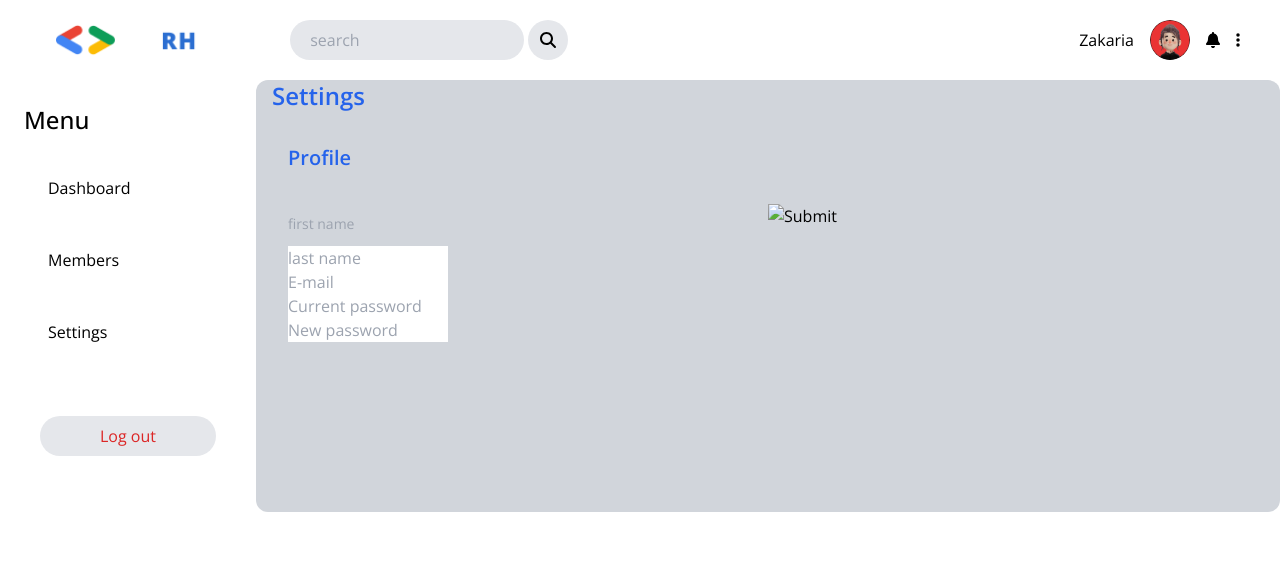
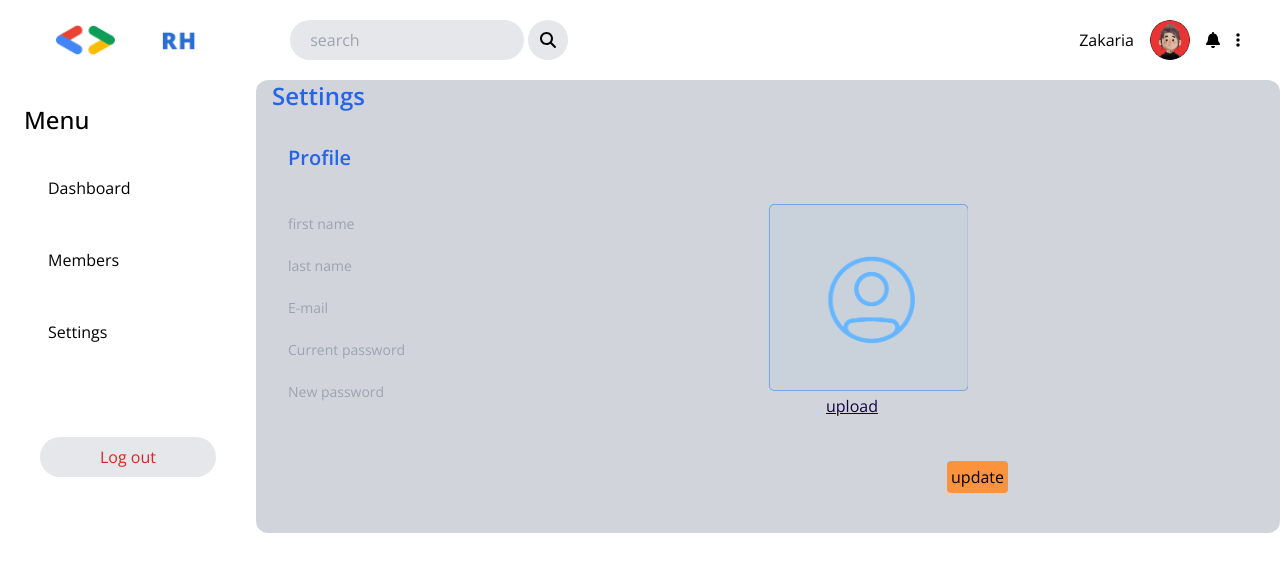
Before and after one commit to abd-ellatif/organizers-dashboard, a React (Vite) app: page / in a window 1280 px wide. Shown: the top 572 px of the page. Built offline with nearby package versions, Linux system fonts and the light colour scheme.

Commit message:
settings

```diff
--- a/src/components/SettingsPanel.jsx
+++ b/src/components/SettingsPanel.jsx
@@ -14,16 +14,22 @@ export default function SeetingsPanel(){
             </h1>
             <div className="mx-8 grid grid-cols-2">
 
-            <form className="grid-span-1 flex flex-col w-1/3">
-                <input type="text" placeholder="first name" className="block py-2.5 px-0 w-full text-sm text-black bg-transparent border-0 border-b-2 border-gray-300 appearance-none dark:text-white dark:border-gray-600 dark:focus:border-blue-500 focus:outline-none focus:ring-0 focus:border-blue-600 peer"></input>
-                <input type="text" placeholder="last name"></input>
-                <input type="text" placeholder="E-mail"></input>
-                <input type="password" placeholder="Current password"></input>
-                <input type="password" placeholder="New password"></input>
+            <form className="grid-span-1 flex flex-col w-96">
+                <input type="text" placeholder="first name" className="block py-2.5 px-0 w-full text-sm text-black bg-transparent border-0 border-b-2 border-gray-300 appearance-none  dark:border-gray-600 dark:focus:border-blue-500 focus:outline-none focus:ring-0 focus:border-blue-600 peer"></input>
+                <input type="text" placeholder="last name" className="block py-2.5 px-0 w-full text-sm text-black bg-transparent border-0 border-b-2 border-gray-300 appearance-none  dark:border-gray-600 dark:focus:border-blue-500 focus:outline-none focus:ring-0 focus:border-blue-600 peer"></input>
+                <input type="text" placeholder="E-mail" className="block py-2.5 px-0 w-full text-sm text-black bg-transparent border-0 border-b-2 border-gray-300 appearance-none  dark:border-gray-600 dark:focus:border-blue-500 focus:outline-none focus:ring-0 focus:border-blue-600 peer"></input>
+                <input type="password" placeholder="Current password" className="block py-2.5 px-0 w-full text-sm text-black bg-transparent border-0 border-b-2 border-gray-300 appearance-none  dark:border-gray-600 dark:focus:border-blue-500 focus:outline-none focus:ring-0 focus:border-blue-600 peer"></input>
+                <input type="password" placeholder="New password" className="block py-2.5 px-0 w-full text-sm text-black bg-transparent border-0 border-b-2 border-gray-300 appearance-none  dark:border-gray-600 dark:focus:border-blue-500 focus:outline-none focus:ring-0 focus:border-blue-600 peer"></input>
             </form>
 
-            <div className="grid-span-1">
-                <input type="image" />
+            <div className="grid-span-1 text-center">
+            <img src="/image.png" height="200" width="200"></img>
+            <label for="image" className='cursor-pointer  text-[#160042] underline '>upload</label>
+            <input type='file' multiple required name='image' id="image" accept='image/*' style={{visibility:'hidden'}}  />
+            </div>
+
+            <div className="flex flex-row-reverse my-10 w-[720px]">
+                <button className="bg-orange-400 rounded p-1"> update</button>
             </div>
             </div>
     </div>);
```
Also changed, not shown: public/image.png (added).
